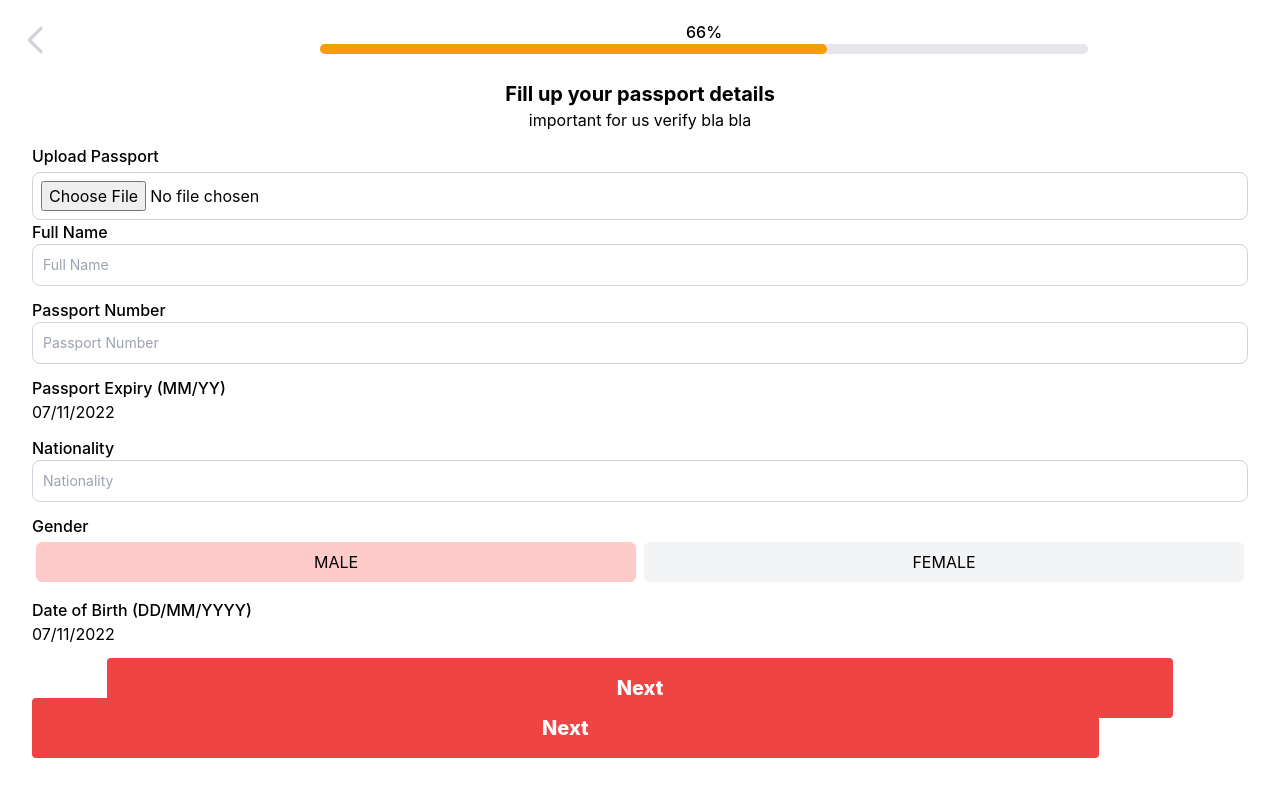
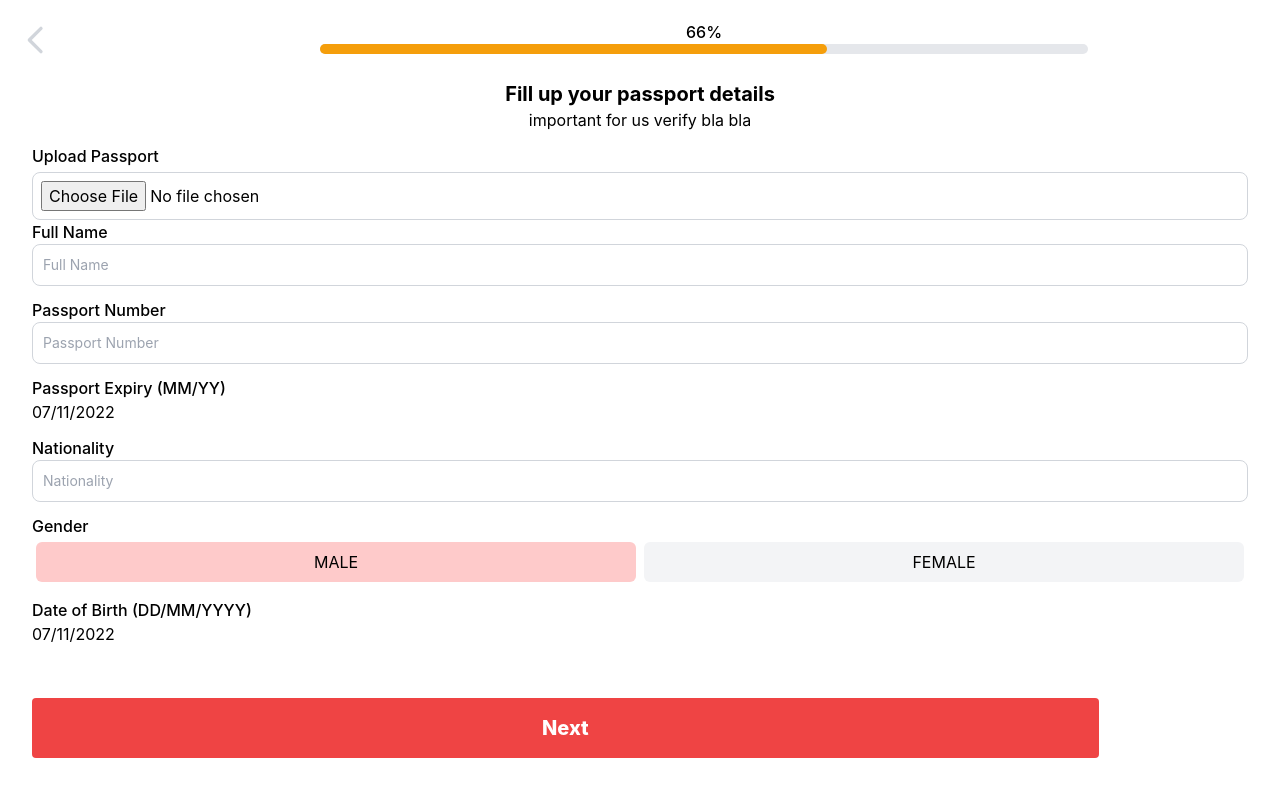
Before and after one commit to Service-Design-Studio/final-project-group-2-designerdz, a React (Create React App) app in the folder frontend/: page /passport in a window 1280 px wide. Shown: the top 796 px of the page. Built offline with nearby package versions, Linux system fonts and the light colour scheme.

Commit message:
Fixed passport.js and calendar
Co-Authored-By: Fruittips <86825672+Fruittips@users.noreply.github.com>

```diff
--- a/frontend/src/components/Calendar.js
+++ b/frontend/src/components/Calendar.js
@@ -23,7 +23,7 @@ export default function Customers({curDate, setDate, startYear, endYear}) {
   return (
     <DatePicker
       renderCustomHeader={({
-        date,
+        curDate,
         changeYear,
         changeMonth,
         decreaseMonth,
@@ -71,7 +71,7 @@ export default function Customers({curDate, setDate, startYear, endYear}) {
         </div>
       )}
       selected={curDate}
-      onChange={(curDate) => setDate(curDate)}
+      onChange={(date = Date()) => setDate(date)}
     />
   );
 }
--- a/frontend/src/pages/Passport.js
+++ b/frontend/src/pages/Passport.js
@@ -16,32 +16,38 @@ export default function Passport() {
   const [curGender, setCurGender] = useState("MALE");
   const {register,handleSubmit,formState: { errors }} = useForm();
   const onSubmit = (data) => {
-    console.log(date)
-    console.log(curGender)
-    postUserData(data, API_URL)
+    console.log("START")
+    data['passportDate'] = passportDate
+    data['birthDate'] = birthDate
+    data['curGender'] = curGender
+    console.log(data)
+    let jsonData = JSON.stringify(data)
+    console.log(jsonData)
+    console.log("END")
+    let posted = true
+    postUserData(jsonData, API_URL)
       .then((response) => {})
       .catch((error) => {
         console.log(error);
+        posted = false
       });
-    return () => (posted = false);
+    if (posted == true) {
+      navigate('/review')
+    }
+
   };
+  console.log("Errors")
   console.log(errors);
 
-
-
   const toggleGenderToMale = () => {
-    console.log(curGender);
     if (curGender == "FEMALE") {
       setCurGender("MALE");
     }
-    console.log(curGender);
   };
   const toggleGenderToFemale = () => {
-    console.log(curGender);
     if (curGender == "MALE") {
       setCurGender("FEMALE");
     }
-    console.log(curGender);
   };
 
   return (
@@ -59,9 +65,9 @@ export default function Passport() {
 
       <div className="absolute left-0 right-0 top-36 items-center ">
         <form onSubmit={handleSubmit(onSubmit)} className="mx-8">
+
           <div>
             <label className="block font-medium">Upload Passport</label>
-
             <input
               className="mt-1 w-full p-2 border border-gray-300 rounded-lg"
               type="file"
@@ -80,12 +86,8 @@ export default function Passport() {
             type="text"
             onFill = {register("Passport Number", { required: true })} />
 
-
           <div className="mb-3">
             <label className="block font-medium">Passport Expiry (MM/YY)</label>
-
-            {/* TODO: Make this button correctly to work with proper dates */}
-
             <div>
               <Calendar curDate={passportDate} setDate={setPassportDate} startYear={2020} endYear={2050} />
             </div>
@@ -98,9 +100,9 @@ export default function Passport() {
 
           <div className="mb-3">
             <label className="block font-medium">Gender</label>
-
             <div className="flex justify-around">
               <button
+                type='button'
                 className={`${
                   curGender == "MALE" ? "bg-red-200" : "bg-gray-100"
                 } w-1/2 h-10 rounded-md m-1`}
@@ -109,6 +111,7 @@ export default function Passport() {
                 MALE
               </button>
               <button
+                type = 'button'
                 className={`${
                   curGender == "FEMALE" ? "bg-red-200" : "bg-gray-100"
                 } w-1/2 h-10 rounded-md m-1`}
@@ -132,18 +135,6 @@ export default function Passport() {
             Next
           </button>
         </form>
-
-        <div className="flex flex-col w-screen bottom-0 mb-10 space-y-4 items-center">
-          <Button
-            text="Next"
-            bgcolor="bg-red-500"
-            hovercolor="hover:bg-red-700"
-            onClick={() => {
-              navigate("/review");
-              onSubmit();
-            }}
-          />
-        </div>
       </div>
       </div>
 
```
